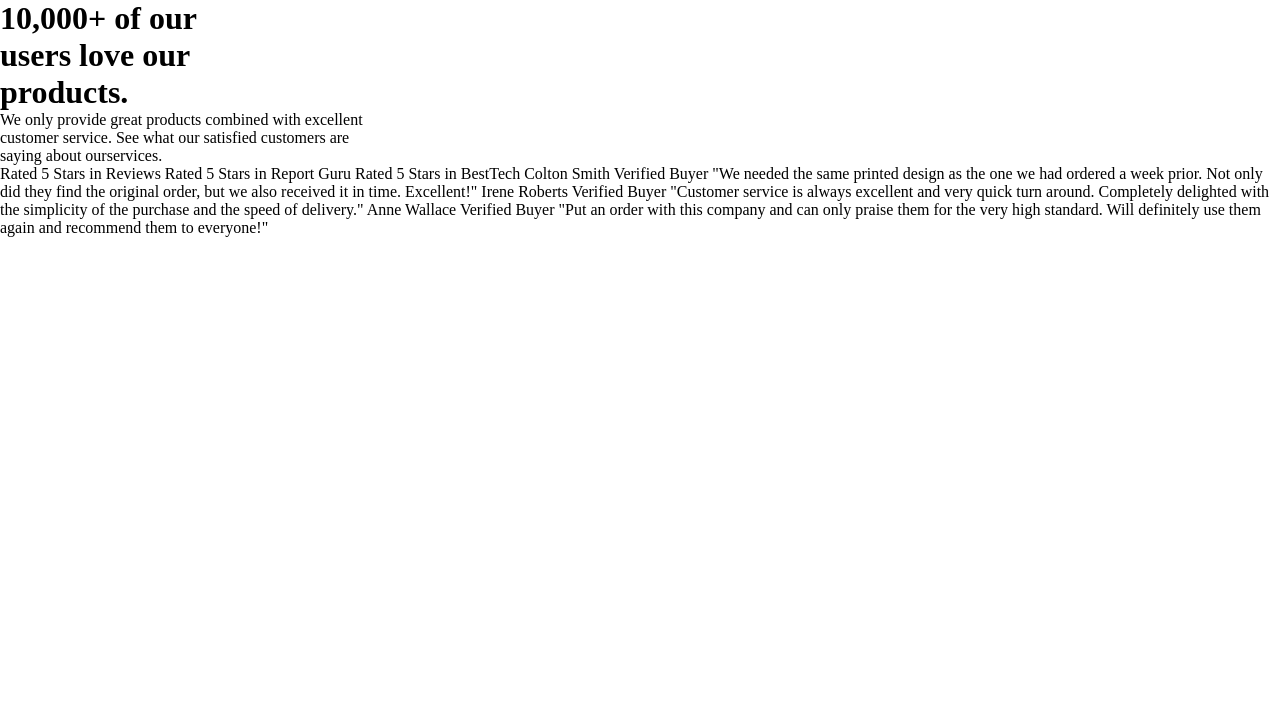
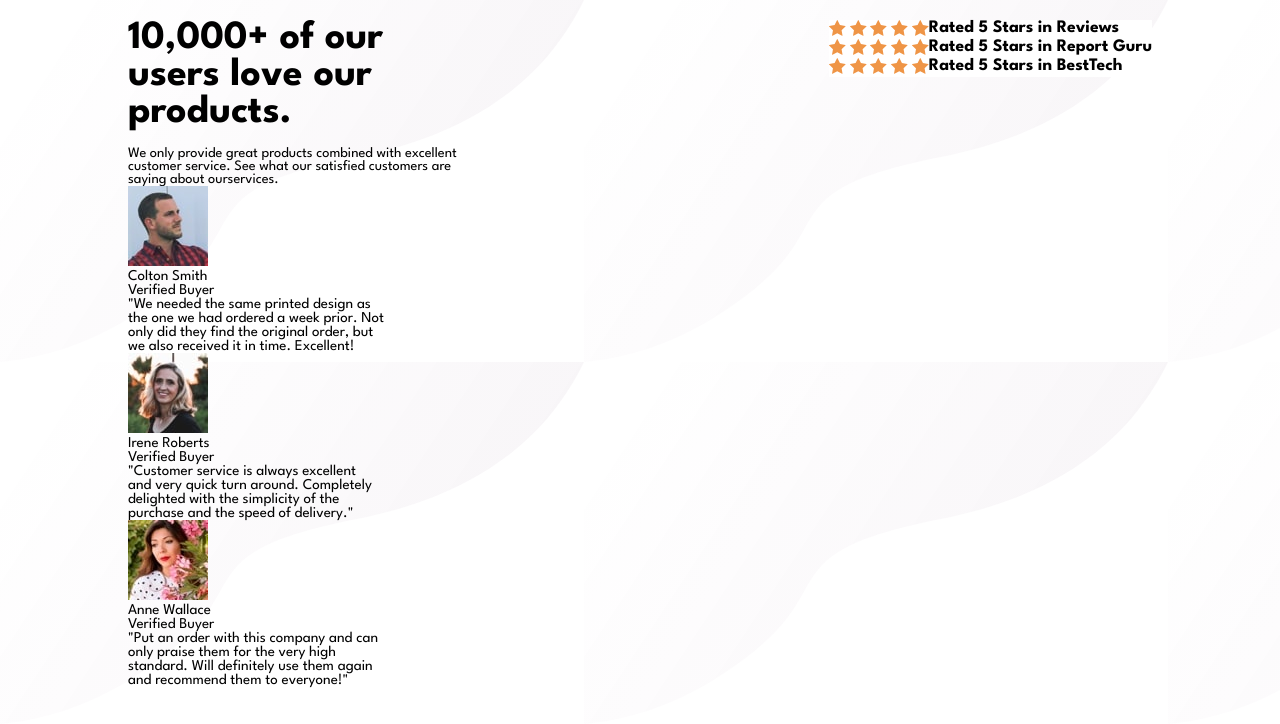
Before and after one commit to kenliii/Social, a plain HTML site: page index.html in a window 1280 px wide. Drawn offline with Linux system fonts and the light colour scheme.

Commit message:
html css:

```diff
--- a/index.html
+++ b/index.html
@@ -26,35 +26,86 @@
         </div>
 
         <div class="rating">
-
+          <div class="rating-1">
+            <div class="customer-rating">
+              <div class="rating-img">
+                <img src="images/icon-star.svg" alt="">
+                <img src="images/icon-star.svg" alt="">
+                <img src="images/icon-star.svg" alt="">
+                <img src="images/icon-star.svg" alt="">
+                <img src="images/icon-star.svg" alt="">
+              </div>
+              <div class="rating1-text">
+                <h3>Rated 5 Stars in Reviews</h3>
+              </div>
+            </div>
+          </div>
+          <div class="rating-2">
+            <div class="customer-rating">
+              <div class="rating-img">
+                <img src="images/icon-star.svg" alt="">
+                <img src="images/icon-star.svg" alt="">
+                <img src="images/icon-star.svg" alt="">
+                <img src="images/icon-star.svg" alt="">
+                <img src="images/icon-star.svg" alt="">
+              </div>
+              <div class="rating2-text">
+                <h3>Rated 5 Stars in Report Guru</h3>
+              </div>
+            </div>
+          </div>
+          <div class="rating-3">
+            <div class="customer-rating">
+              <div class="rating-img">
+                <img src="images/icon-star.svg" alt="">
+                <img src="images/icon-star.svg" alt="">
+                <img src="images/icon-star.svg" alt="">
+                <img src="images/icon-star.svg" alt="">
+                <img src="images/icon-star.svg" alt="">
+              </div>
+              <div class="rating3-text">
+                <h3>Rated 5 Stars in BestTech</h3>
+              </div>
+            </div>
+          </div>
         </div>
       </div>
+      <div class="reviews">
+        <div class="review1">
+          <div class="reviewimg">
+            <img src="images/image-colton.jpg" alt="">
+            <p>Colton Smith <br>
+              Verified Buyer</br></p>
+              <p>"We needed the same printed design as<br> the one we had ordered a week prior.
+                Not</br> only did they find the original order, but<br> we also received it in time.
+                Excellent!</br></p>
+          </div>
+        </div>
+      </div>
+      <div class="reviews">
+        <div class="review1">
+          <div class="reviewimg">
+            <img src="images/image-irene.jpg" alt="">
+            <p>Irene Roberts<br>
+              Verified Buyer</br></p>
+              <p>"Customer service is always excellent <br> and very quick turn around. Completely <br>
+                delighted with the simplicity of the <br> purchase and the speed of delivery." <br>
+                </p>
+          </div>
+        </div>
+      </div>
+      <div class="reviews">
+        <div class="review1">
+          <div class="reviewimg">
+            <img src="images/image-anne.jpg" alt="">
+            <p>Anne Wallace<br>
+              Verified Buyer</br></p>
+              <p>"Put an order with this company and can <br> only praise them for the very high <br>
+                standard. Will definitely use them again <br> and recommend them to everyone!"</p>
+          </div>
+        </div>
+      </div>
+
     </div>
-
-
-
-
-
-    Rated 5 Stars in Reviews
-    Rated 5 Stars in Report Guru
-    Rated 5 Stars in BestTech
-
-    Colton Smith
-    Verified Buyer
-    "We needed the same printed design as the one we had ordered a week prior.
-    Not only did they find the original order, but we also received it in time.
-    Excellent!"
-
-    Irene Roberts
-    Verified Buyer
-    "Customer service is always excellent and very quick turn around. Completely
-    delighted with the simplicity of the purchase and the speed of delivery."
-
-    Anne Wallace
-    Verified Buyer
-    "Put an order with this company and can only praise them for the very high
-    standard. Will definitely use them again and recommend them to everyone!"
-
-
   </body>
 </html>
--- a/style.css
+++ b/style.css
@@ -4,3 +4,37 @@
     margin: 0;
     padding: 0;
 }
+
+body {
+    background-image: url("images/bg-pattern-top-desktop.svg");
+    font-family: 'League Spartan', sans-serif;
+    font-size: 15px;
+}
+
+.container {
+    width: 80%;
+    margin: 0 auto;
+}
+
+.top {
+    display: flex;
+    justify-content: space-between;
+    margin-top: 20px;
+    flex-wrap: wrap;
+}
+
+.top h1 {
+    font-size: 2.5rem;
+    margin-bottom: 1rem;
+}
+
+.top p {
+    font-size: .9rem;
+}
+
+.customer-rating {
+    display: flex;
+    flex-wrap: wrap;
+    background-color: #fff;
+
+}
```
